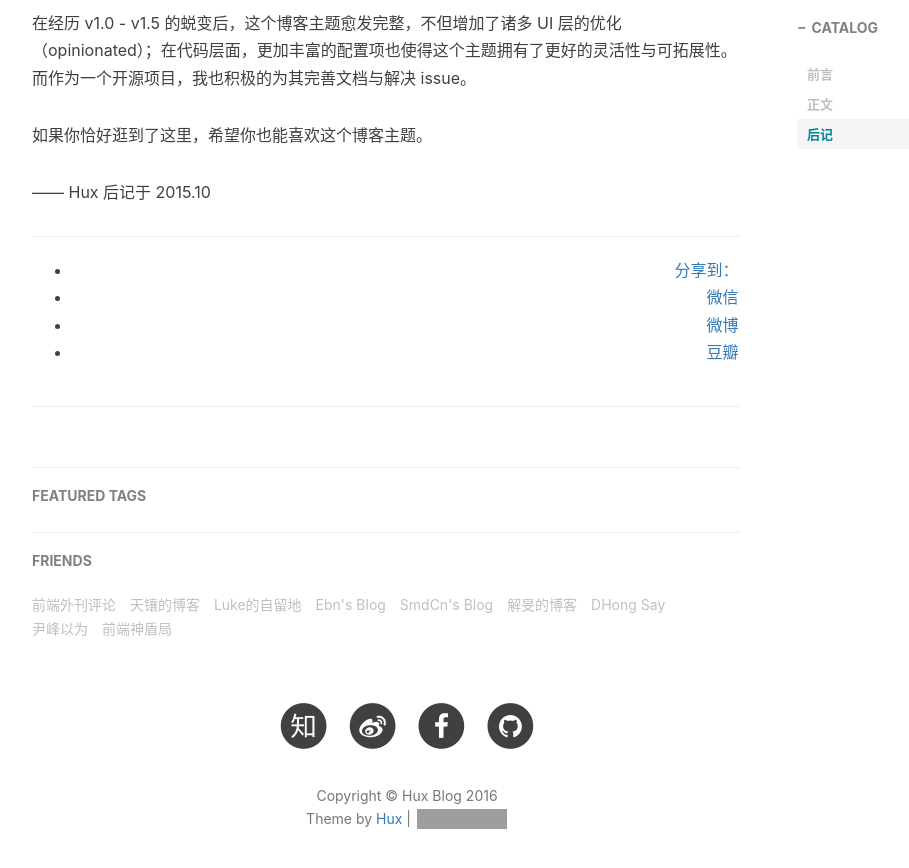
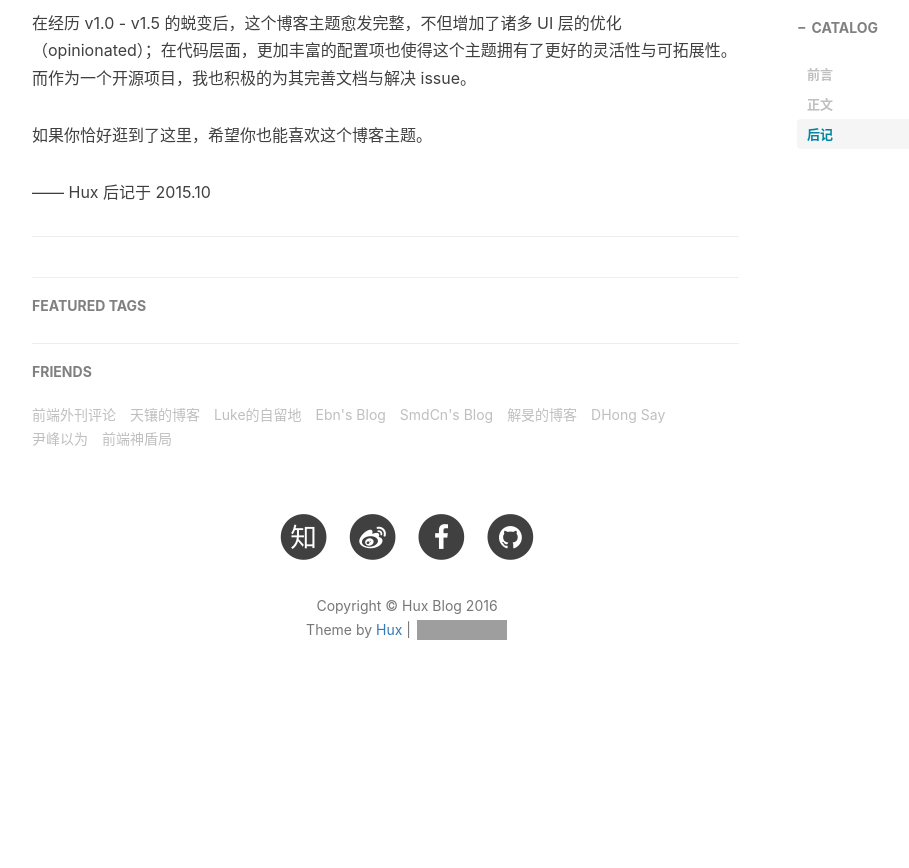
Before and after one commit to aa4933/aa4933.github.io, a Jekyll site: the page built from _posts/2014-01-29-hello-2015.markdown, in a window 1280 px wide and 900 px high, scrolled down 2440 px. Shown: the top 868 px of the window, without its empty margins (233-1142 px from the left). Built offline with Jekyll 4.4.1, drawn with Linux system fonts in a browser that asks for light colours; nearby versions of some CDN libraries; comment, search, counter and statistics services are not loaded; after the commit the page ends 3174 px from its top, so only the background shows below that; grey boxes are pictures that could not be loaded.

Commit message:
删除多说评论与分享

```diff
--- a/_layouts/post.html
+++ b/_layouts/post.html
@@ -61,73 +61,6 @@
 				{{ content }}
 
                 <hr>
-
-                {% if site.duoshuo_share && site.duoshuo_username %}
-                <!-- 多说 Share start -->
-                </style>
-                <div class="ds-share"
-                    style="text-align: right"
-                    data-thread-key="{{page.id}}"
-                    data-title="{{page.title}}"
-                    data-url="{{site.url}}{{site.baseurl}}{{page.url}}"
-                    data-images="{{ site.url }}{{site.baseurl}}/{% if page.header-img %}{{ page.header-img }}{% else %}{{ site.header-img }}{% endif %}"
-                    data-content="{{ content | strip_html | truncate:80 }} | {{ site.SEOTitle }} " >
-                    <div class="ds-share-inline">
-                      <ul  class="ds-share-icons-16">
-                        <li data-toggle="ds-share-icons-more"><a class="ds-more" href="#">分享到：</a></li>
-                        <li><a class="ds-wechat flat" href="javascript:void(0);" data-service="wechat">微信</a></li>
-                        <li><a class="ds-weibo flat" href="javascript:void(0);" data-service="weibo">微博</a></li>
-                        <li><a class="ds-douban flat" href="javascript:void(0);" data-service="douban">豆瓣</a></li>
-                      </ul>
-                      <div class="ds-share-icons-more">
-                      </div>
-                    </div>
-                <hr>
-                </div>
-                <!-- 多说 Share end-->
-                {% endif %}
-
-
-                <ul class="pager">
-                    {% if page.previous.url %}
-                    <li class="previous">
-                        <a href="{{ page.previous.url | prepend: site.baseurl | replace: '//', '/' }}" data-toggle="tooltip" data-placement="top" title="{{page.previous.title}}">
-                        Previous<br>
-                        <span>{{page.previous.title}}</span>
-                        </a>
-                    </li>
-                    {% endif %}
-                    {% if page.next.url %}
-                    <li class="next">
-                        <a href="{{ page.next.url | prepend: site.baseurl | replace: '//', '/' }}" data-toggle="tooltip" data-placement="top" title="{{page.next.title}}">
-                        Next<br>
-                        <span>{{page.next.title}}</span>
-                        </a>
-                    </li>
-                    {% endif %}
-                </ul>
-
-
-                {% if site.duoshuo_username %}
-                <!-- 多说评论框 start -->
-                <div class="comment">
-                    <div class="ds-thread"
-                        data-thread-key="{{page.id}}"
-                        data-title="{{page.title}}"
-                        data-url="{{site.url}}{{site.baseurl}}{{page.url}}" >
-                    </div>
-                </div>
-                <!-- 多说评论框 end -->
-                {% endif %}
-
-                {% if site.disqus_username %}
-                <!-- disqus 评论框 start -->
-                <div class="comment">
-                    <div id="disqus_thread" class="disqus-thread"></div>
-                </div>
-                <!-- disqus 评论框 end -->
-                {% endif %}
-
             </div>
 
     <!-- Side Catalog Container -->
```
